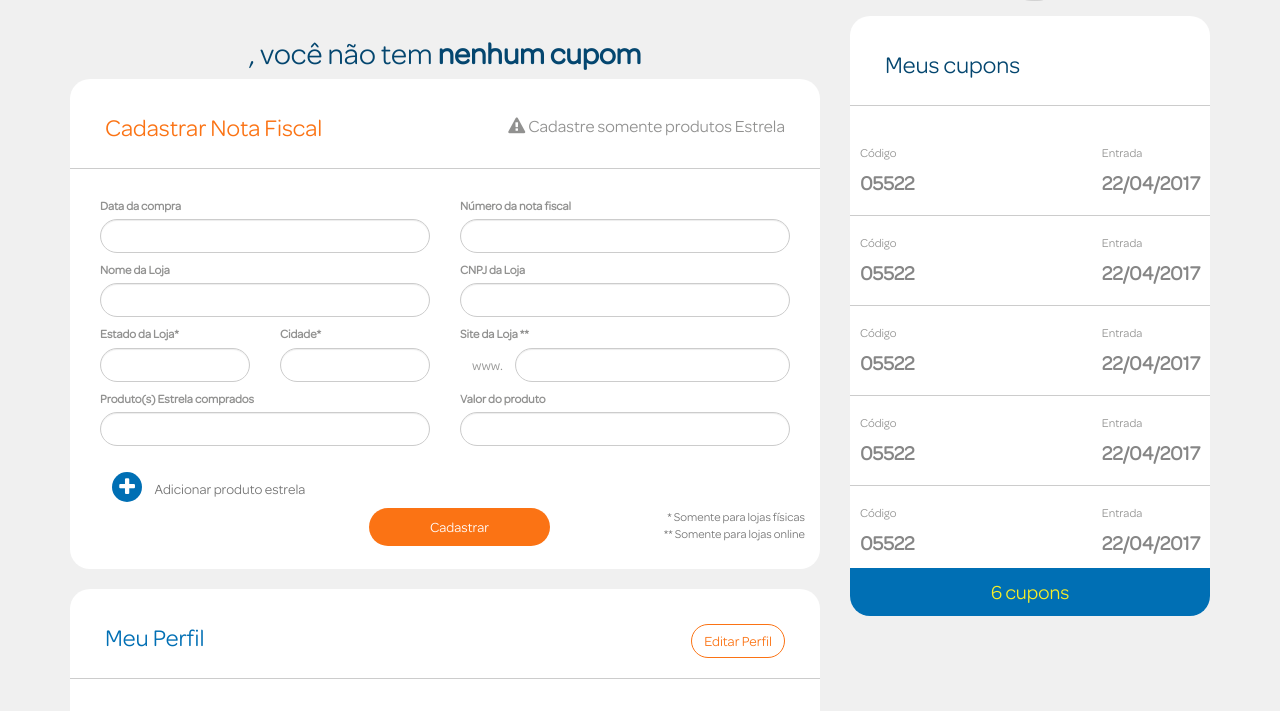
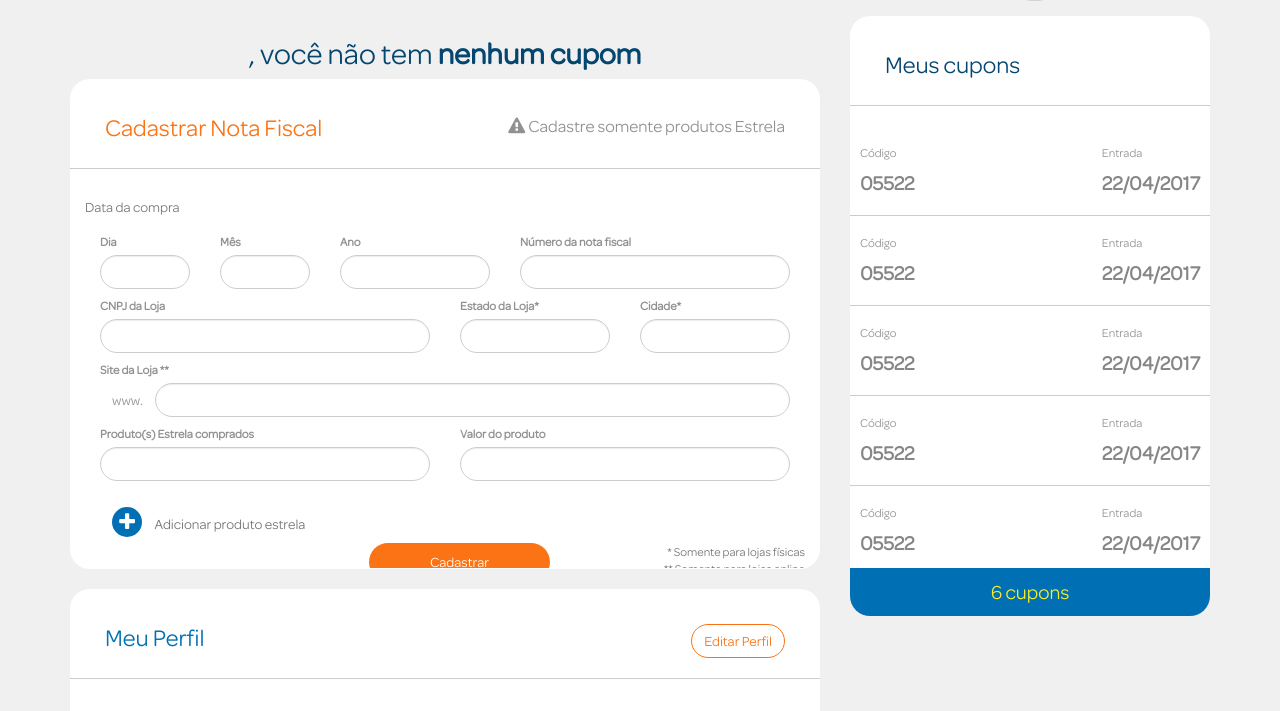
Before and after one commit to degueba/estrela-promocao, a PHP site: template templates/cupom.php in a window 1280 px wide. Shown: the part 129-840 px from the top of the page. Run offline with PHP 8.4, Linux system fonts and the light colour scheme; the template is opened without the code that fills it, so the values that code supplies are empty.

Commit message:
alteracoes pagina cupom

```diff
--- a/templates/cupom.php
+++ b/templates/cupom.php
@@ -65,41 +65,49 @@ use src\Helper\Session;
                         <h3 class="title pull-left ">Cadastrar Nota Fiscal</h3> <small class="pull-right "> <i class="fa fa-warning "></i> Cadastre somente produtos Estrela</small>
                     </header>
                     <form class="col-lg-12" id="form-cadastrar-nota">
+
                         <div class="form-group ">
-                            <div class="col-lg-6 ">
-                                <label for=" ">Data da compra</label>
-                                <input type="text " name=" " value=" " class="form-control ">
+                            <div>
+                                <h5 class="text-muted">Data da compra</h5>
+                                <div class="col-lg-2">
+                                    <label for=" ">Dia</label>
+                                    <input type="text " name="dia" id="dia" value=" " class="form-control ">
+                                </div>
+                                <div class="col-lg-2">
+                                    <label for=" ">Mês</label>
+                                    <input type="text " name="mes" id="mes" value=" " class="form-control ">
+                                </div>
+                                <div class="col-lg-3">
+                                    <label for=" ">Ano</label>
+                                    <input type="text " name="ano" id="ano" value=" " class="form-control ">
+                                </div>
                             </div>
-                            <div class="col-lg-6 ">
+                            <div class="col-lg-5">
                                 <label for=" ">Número da nota fiscal</label>
-                                <input type="text " name=" " value=" " class="form-control ">
+                                <input type="text " name="numero" value=" " class="form-control ">
                             </div>
                         </div>
                         <div class="form-group ">
-                            <div class="col-lg-6 ">
-                                <label for=" ">Nome da Loja</label>
-                                <input type="text " name=" " value=" " class="form-control ">
-                            </div>
-                            <div class="col-lg-6 ">
+                            <div class="col-lg-6">
                                 <label for=" ">CNPJ da Loja</label>
-                                <input type="text " name=" " value=" " class="form-control ">
+                                <input type="text " name="cnpj" value=" " class="form-control ">
                             </div>
                         </div>
                         <div class="form-group ">
                             <div class="col-lg-3 ">
                                 <label for=" ">Estado da Loja*</label>
-                                <input type="text " name=" " value=" " class="form-control ">
+                                <input type="text " name="uf" value=" " class="form-control ">
                             </div>
                             <div class="col-lg-3 ">
                                 <label for=" ">Cidade*</label>
-                                <input type="text " name=" " value=" " class="form-control ">
+                                <input type="text " name="cidade" value=" " class="form-control ">
                             </div>
-                            <div class="col-lg-6 ">
+                            <div class="col-lg-12">
                                 <label for=" ">Site da Loja **</label>
                                 <!-- small class="help-msg ">* Somente para compras online</small-->
                                 <div class="input-group ">
                                     <span class="input-group-addon ">www.</span>
-                                    <input type="text " name=" " value=" " class="form-control ">
+                                    <input type="text " name="site" value=" " class="form-control ">
                                 </div>
                             </div>
                         </div>
@@ -107,11 +115,11 @@ use src\Helper\Session;
                             <div class="produto_estrela">
                                 <div class="col-lg-6 nome_produto">
                                     <label for=" ">Produto(s) Estrela comprados</label>
-                                    <input type="text " name=" " value=" " class="form-control ">
+                                    <input type="text " name="produto[]" value=" " class="form-control ">
                                 </div>
                                 <div class="col-lg-6 valor_produto">
                                     <label for=" ">Valor do produto</label>
-                                    <input type="text " name=" " value=" " class="form-control mask_valor_produto">
+                                    <input type="text " name="valor_produto[]" value=" " class="form-control mask_valor_produto">
                                 </div>
                             </div>
                         </div>
```
Also changed, not shown: public/js/app.js.
